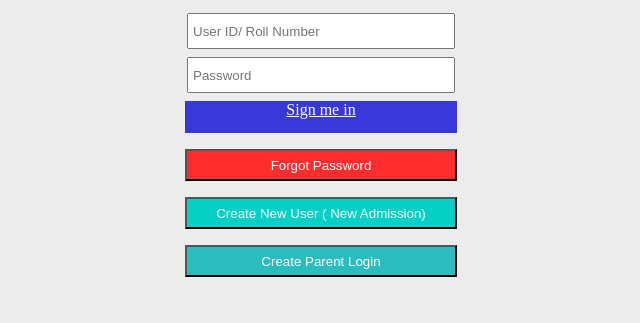
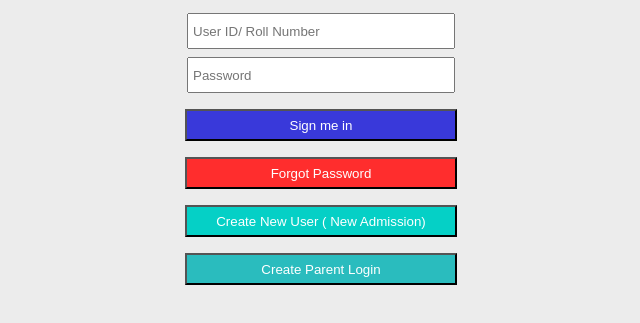
Before and after one commit to VIVEK360375/erp, a plain HTML site: page index.html in a window 1280 px wide. Shown: the part 11-334 px from the top of the page, without its empty margins (319-959 px from the left). Drawn offline with Linux system fonts and the light colour scheme.

Commit message:
Update index.html

```diff
--- a/index.html
+++ b/index.html
@@ -15,9 +15,9 @@
         <form>
             <input placeholder="User ID/ Roll Number">
             <input placeholder="Password">
-            <a href="file:///D:/FSD/NEWPAGE.html"
-                style="background-color: rgb(57, 57, 218); color: white; text-align: center;">Sign me in</a>
         </form>
+        <button
+        style="background-color: rgb(57, 57, 218); color: white; text-align: center;" onclick="window.location.href='NEWPAGE.html';">Sign me in</button>
         <button style="background-color: rgb(255, 45, 45);color: white;">Forgot Password</button>
         <button style="background-color: rgb(5, 208, 198);color: white;">Create New User ( New Admission)</button>
         <button style="background-color: rgb(42, 188, 190);color: white;">Create Parent Login</button>
```
